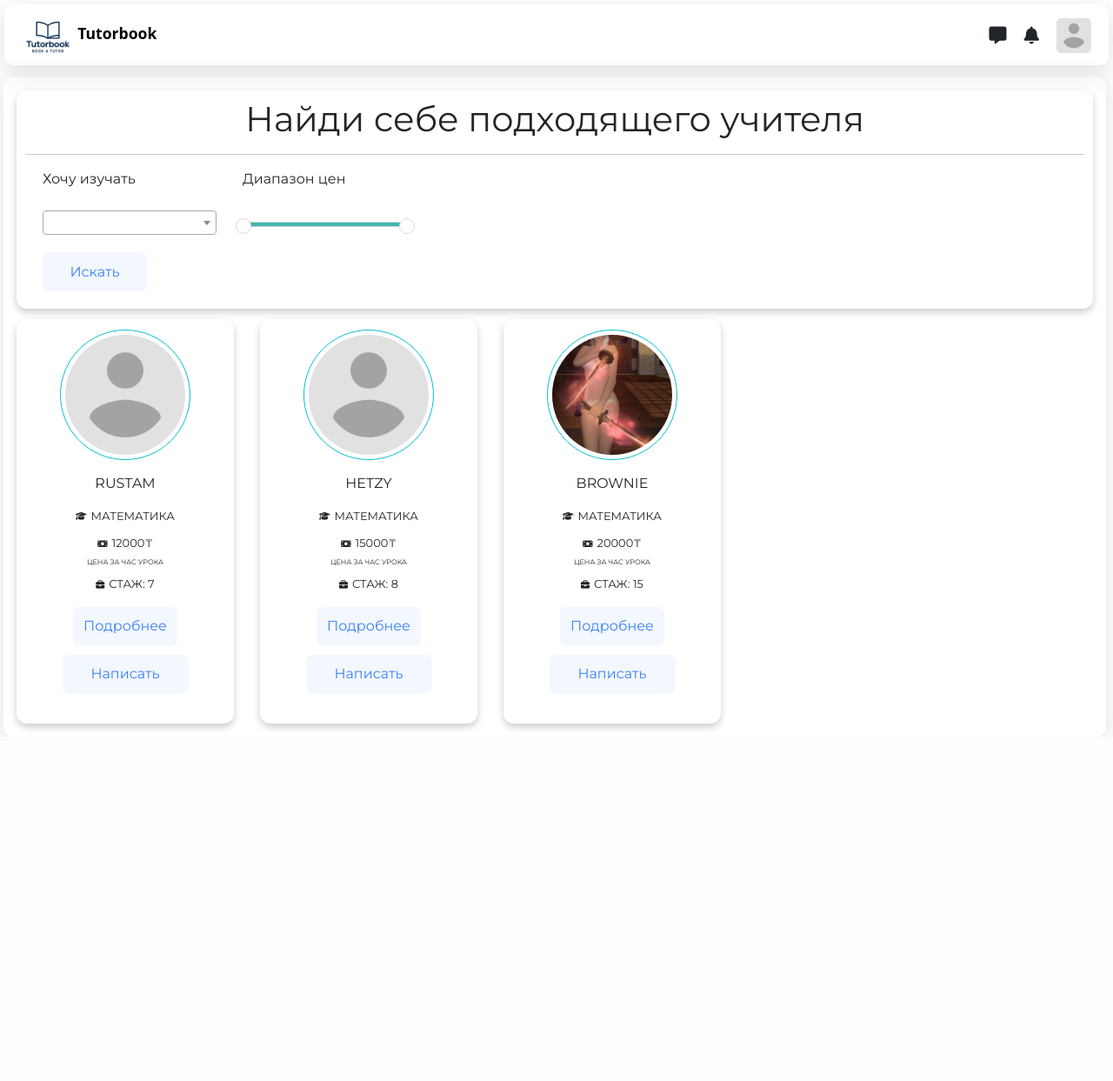
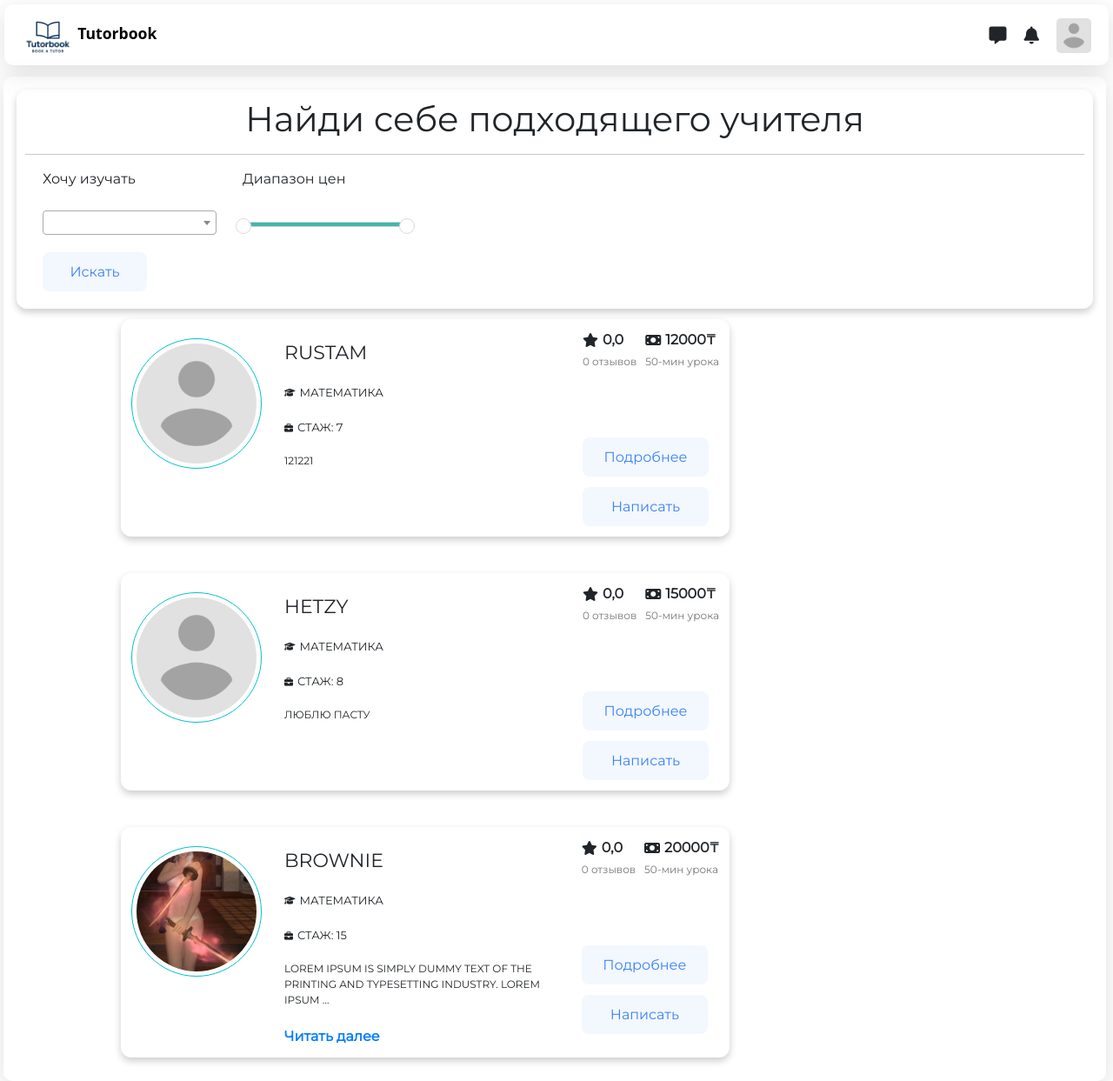
Before and after one commit to 0SoL/TutorBook, a Django app: page /teacher/teachers-list/ in a window 1280 px wide. Shown: the whole page at 87% size. Before the commit the page ends 838 px from the top, so only its background shows below. Run offline with Django 5.2, Linux system fonts and the light colour scheme; data comes from the database, SQL or seed files in the repository; some libraries are stand-ins or nearby versions.

Commit message:
teacher page redesign

```diff
--- a/static/style/base.css
+++ b/static/style/base.css
@@ -137,7 +137,7 @@
     background: rgb(219, 219, 243);
     padding: 20px;
     margin: 10px;
-    border-radius: 5px;
+    border-radius: 10px;
 }
 
 .sub-menu hr {
@@ -199,7 +199,7 @@
     background: rgb(219, 219, 243);
     padding: 20px;
     margin: 10px;
-    border-radius: 5px;
+    border-radius: 10px;
 }
 
 .notification-menu-wrap.open-menu {
@@ -227,7 +227,7 @@
     background: rgb(255, 255, 255);
     padding: 20px;
     margin: 10px;
-    border-radius: 5px;
+    border-radius: 10px;
     border: 2px solid grey;
 }
 
--- a/static/style/teacher/teacher-card.css
+++ b/static/style/teacher/teacher-card.css
@@ -9,13 +9,28 @@
   border: 2px solid transparent;
   transition: border-color 0.3s ease, box-shadow 0.3s ease;
   transition: 0.3s;
-  width: 250px;
+  width: 700px;
   height: 100%;
+  min-height: 250px;
   margin-bottom: 12px;
   border-radius: 12px;
   opacity: 0;
   transform: translateY(20px);
   animation: fadeInUp 0.6s ease forwards;
+}
+
+.teacher-header {
+  display: flex;
+  gap: 16px;
+}
+
+.buttons {
+  display: flex;
+  gap: 2px;
+  flex-direction: column;
+  margin-left: auto;
+  margin-right: 10px;
+
 }
 
 .teacher-card:hover {
@@ -33,14 +48,16 @@
   display: none;
   position: absolute;
   top: 0;
-  left: 105%;
-  width: 300px;
-  height: 170px;
+  left: 46%;
+  width: 350px;
+  height: 200px;
   background: #fff;
   border: 1px solid #ccc;
+  border-radius: 10px;
   z-index: 100;
   box-shadow: 0 4px 15px rgba(0, 0, 0, 0.15);
   transition: opacity 0.3s ease;
+  z-index: 100;
 }
 
 .teacher-card-wrapper:hover .video-preview {
@@ -68,7 +85,9 @@
 
 .teachers-cards {
   display: flex;
+  flex-direction: column;
   gap: 30px;
+  margin-left: 120px;
 }
 
 .teacher-image img {
@@ -77,26 +96,35 @@
   width: 150px;
   height: 150px;
   object-fit: cover;
-  display: block;
   padding: 5px;
 }
 
 .teacher-image{
   height: 50%;
-  width: 100%;
   overflow: hidden;
   display: flex;
-  justify-content: center;
   padding-top: 10px;
+  margin: 10px;
 }
 
 .teacher-content {
   display: flex;
   flex-direction: column;
-  justify-content: center;
-  align-items: center;
   padding-top: 5px;
   margin: 10px 0;
+  margin-top: 15px;
+  gap: 4px;
+}
+
+.teacher-username,
+.subject,
+.teacher-staj {
+  margin: 0;
+  padding: 0;
+}
+
+.teacher-username p {
+  font-size: 22px;
 }
 
 .teacher-content p {
@@ -121,23 +149,65 @@
   margin-bottom: 8px;
 }
 
+.teacher-bio-card {
+  width: 300px;
+}
+
+.toggle-bio-btn {
+  font-weight: bold;
+  color: #007bff;
+  cursor: pointer;
+  display: inline-block;
+  margin-top: 5px;
+}
+
+.toggle-bio-btn:hover {
+  text-decoration: underline;
+}
+
+.teacher-bio-card p{
+  font-size: 12px;
+}
+
 .teacher-price {
   display: flex;
-  flex-direction: column;
-  align-items: center;
-  line-height: 0.1;
+  justify-content: space-between;
+  align-items: flex-start;
+  margin-top: 10px;
+  gap: 10px;
+  margin-bottom: 74px;
 }
 
-.price-row {
+.review, .price {
+  display: flex;
+  flex-direction: column;
+  align-items: flex-start;
+}
+
+.rating {
   display: flex;
   align-items: center;
-
+  gap: 5px;
+  font-size: 16px;
+  font-weight: bold;
 }
 
-.price-row i{
-  font-size: 10px;
-  margin-bottom: 16px;
-  margin-right: 5px;
+.review-count span {
+  font-size: 12px;
+  color: #777; /* чтобы немного сдвинуть под рейтинг */
+}
+
+.price-main {
+  display: flex;
+  align-items: center;
+  gap: 5px;
+  font-size: 16px;
+  font-weight: bold;
+}
+
+.price-note span {
+  font-size: 12px;
+  color: #777; /* смещение под цену */
 }
 
 .teacher-price p {
@@ -167,7 +237,7 @@
   border: none;
   cursor: pointer;
   border-radius: 8px;
-  width: 120px;
+  width: 145px;
   height: 45px;
   transition: 0.3s;
   margin-bottom: 10px;
--- a/teacher/templates/teacher/teachers_page.html
+++ b/teacher/templates/teacher/teachers_page.html
@@ -36,11 +36,14 @@
             <div class='teacher-card-wrapper'>
                 <div class='teacher-card'>
                     <div class='teacher-container'>
+                        <div class='teacher-header'>
                             <div class='teacher-image'>
                                 <img src="{% static teacher.avatar.url %}" alt="">
                             </div>
                             <div class='teacher-content'>
+                                <div class='teacher-username'>
                                     <p>{{teacher.user.username}}</p>
+                                </div>
                                 <div class='subject'>
                                     {% for sub in teacher.subject.all %}
                                     <i class="fa-solid fa-graduation-cap"></i><p>{{ sub.name }}</p>
@@ -48,16 +51,39 @@
                                     <p>Нет предметов</p>
                                     {% endfor %}
                                 </div>
-                            <div class='teacher-price'>
-                                <div class='price-row'>
-                                    <i class="fa-solid fa-money-bill"></i>
-                                    <p>{{teacher.price_per_hous}}₸</p>
-                                </div>
-                                <p style='font-size: 8px;'>Цена за час урока</p>
-                            </div>
                                 <div class='teacher-staj'>
                                     <i class="fa-solid fa-briefcase"></i>
                                     <p>Стаж: {{teacher.work_experience}}</p>
+                                </div>
+                                <div class='teacher-bio-card'>
+                                    {% comment %} <p id="bio-text-{{teacher.id}}" class="collapsed">{{ teacher.bio }}</p>
+                                    <button class='toggle-btn' id="toggle-btn-{{teacher.id}}" style="display: none;">Показать больше</button> {% endcomment %}
+                                    <p class="bio-text" data-full="{{ teacher.bio }}">{{ teacher.bio|truncatewords:14 }}</p>
+                                    {% if teacher.bio|wordcount > 14 %}
+                                        <span class="toggle-bio-btn">Читать далее</span>
+                                    {% endif %}
+                                </div>
+                            </div>
+                            <div class='buttons'>
+                                <div class='teacher-price'>
+                                    <div class="review">
+                                        <div class="rating">
+                                            <i class="fa-solid fa-star"></i>
+                                            <span>{{ teacher.rating }}</span>
+                                        </div>
+                                        <div class="review-count">
+                                            <span>{{ teacher.review_count }} отзывов</span>
+                                        </div>
+                                    </div>
+                                    <div class="price">
+                                        <div class="price-main">
+                                            <i class="fa-solid fa-money-bill"></i>
+                                            <span>{{ teacher.price_per_hous }}₸</span>
+                                        </div>
+                                        <div class="price-note">
+                                            <span>50-мин урока</span>
+                                        </div>
+                                    </div>
                                 </div>
                                 <button class='teacher-button' id='call_modal' data-teacher-id='{{teacher.id}}'>
                                     Подробнее
@@ -68,9 +94,10 @@
                             </div>
                         </div>
                     </div>
+                </div>
                 {% if teacher.video_intro %}
                 <div class='video-preview'>
-                    <iframe src="https://www.youtube.com/embed/{{ teacher.video_intro|youtube_id }}" frameborder="0" allowfullscreen></iframe>
+                    <iframe src="https://www.youtube.com/embed/{{ teacher.video_intro|youtube_id }}" frameborder="0" allowfullscreen style='border-radius: 10px;'></iframe>
                 </div>
                 {% endif %}
             </div>
@@ -194,5 +221,29 @@
             }
         {% endfor %}
     });
+
+    document.addEventListener("DOMContentLoaded", function () {
+        const toggleButtons = document.querySelectorAll(".toggle-bio-btn");
+
+        toggleButtons.forEach(button => {
+            const bioText = button.previousElementSibling;
+            const fullText = bioText.getAttribute("data-full");
+            const truncated = fullText.split(" ").slice(0, 20).join(" ") + "...";
+
+            let isExpanded = false;
+
+            button.addEventListener("click", () => {
+                if (!isExpanded) {
+                    bioText.textContent = fullText;
+                    button.textContent = "Скрыть";
+                    isExpanded = true;
+                } else {
+                    bioText.textContent = truncated;
+                    button.textContent = "Читать далее";
+                    isExpanded = false;
+                }
+            });
+        });
+    });
 </script>
 {% endblock content %}
```
Lines whose indentation alone changed are shown as unchanged.
